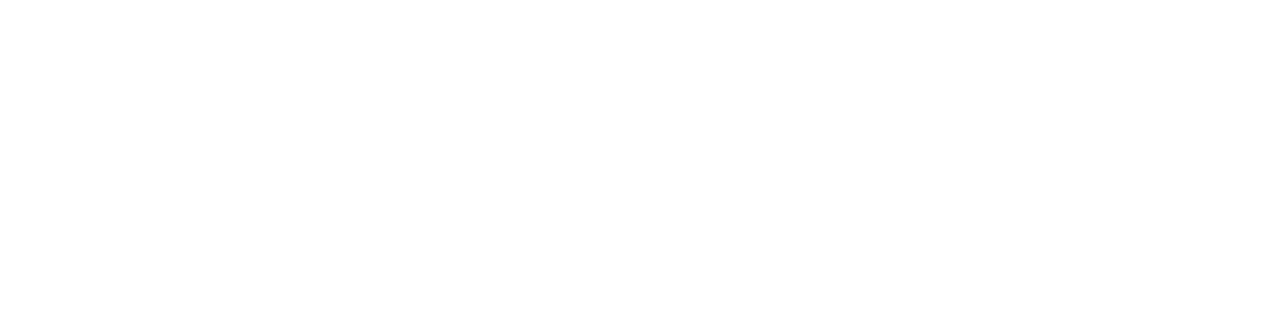
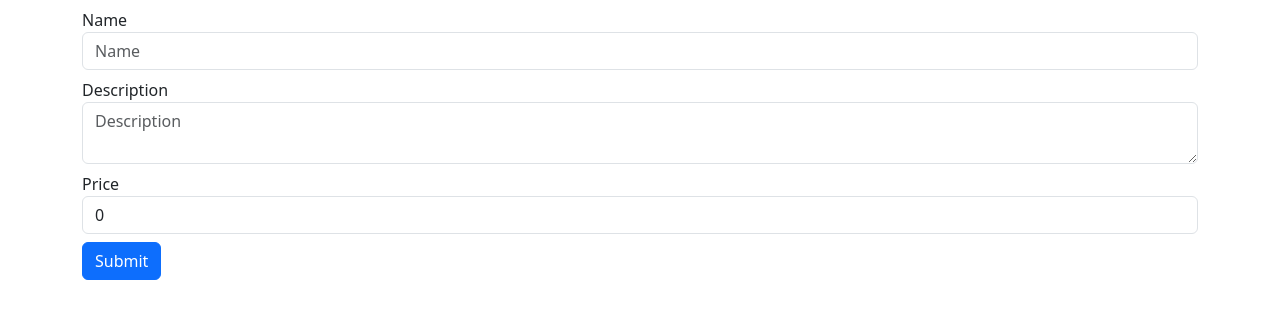
Before and after one commit to mtolzdor/EAuction, a React (Vite) app in the folder ReactWeb/: page /item/add in a window 1280 px wide. Before the commit this address had no page. Shown: the top 318 px of the page. Built offline with nearby package versions, Linux system fonts and the light colour scheme.

Commit message:
created add item feature

```diff
--- /dev/null
+++ b/ReactWeb/src/item/ItemAdd.tsx
@@ -0,0 +1,24 @@
+import { useAddItem } from "../hooks/ItemHook";
+import type { Item } from "../types/Item";
+import ItemForm from "./ItemForm";
+
+const ItemAdd = () => {
+  const addItemMutation = useAddItem();
+
+  const item: Item = {
+    id: 0,
+    name: "",
+    description: "",
+    price: 0,
+    imageUrl: "",
+  };
+
+  return (
+    <ItemForm
+      item={item}
+      submitted={(item) => addItemMutation.mutate(item)}
+    ></ItemForm>
+  );
+};
+
+export default ItemAdd;
--- /dev/null
+++ b/ReactWeb/src/item/ItemForm.tsx
@@ -0,0 +1,59 @@
+import { useState } from "react";
+import type { Item } from "../types/Item";
+
+type Props = {
+  item: Item;
+  submitted: (item: Item) => void;
+};
+
+const ItemForm = ({ item, submitted }: Props) => {
+  const [itemState, setItemState] = useState<Item>({ ...item });
+
+  const onSubmit: React.MouseEventHandler<HTMLButtonElement> = async (e) => {
+    e.preventDefault();
+    submitted(itemState);
+  };
+
+  return (
+    <form className="mt-2">
+      <div className="form-group">
+        <label htmlFor="name">Name</label>
+        <input
+          type="text"
+          className="form-control"
+          placeholder="Name"
+          value={itemState.name}
+          onChange={(e) => setItemState({ ...itemState, name: e.target.value })}
+        ></input>
+      </div>
+      <div className="form-group mt-2">
+        <label htmlFor="description">Description</label>
+        <textarea
+          className="form-control"
+          placeholder="Description"
+          value={itemState.description}
+          onChange={(e) =>
+            setItemState({ ...itemState, description: e.target.value })
+          }
+        ></textarea>
+      </div>
+      <div className="form-group mt-2">
+        <label htmlFor="price">Price</label>
+        <input
+          type="number"
+          className="form-control"
+          placeholder="Price"
+          value={itemState.price}
+          onChange={(e) =>
+            setItemState({ ...itemState, price: parseInt(e.target.value) })
+          }
+        ></input>
+      </div>
+      <button className="btn btn-primary mt-2" onClick={onSubmit}>
+        Submit
+      </button>
+    </form>
+  );
+};
+
+export default ItemForm;
--- a/ReactWeb/src/item/ItemList.tsx
+++ b/ReactWeb/src/item/ItemList.tsx
@@ -1,6 +1,6 @@
 import type { Item } from "../types/Item";
 import { useFetchItems } from "../hooks/ItemHook";
-import { useNavigate } from "react-router";
+import { Link, useNavigate } from "react-router";
 
 const ItemList = () => {
   const nav = useNavigate();
@@ -25,7 +25,7 @@
         <tbody>
           {data &&
             data.map((item: Item) => (
-              <tr key={item.id} onClick={() => nav(`/house/${item.id}`)}>
+              <tr key={item.id} onClick={() => nav(`/item/${item.id}`)}>
                 <td>{item.id}</td>
                 <td>{item.name}</td>
                 <td>{item.price}</td>
@@ -40,6 +40,9 @@
             ))}
         </tbody>
       </table>
+      <Link className="btn btn-primary" to="/item/add">
+        Add
+      </Link>
     </div>
   );
 };
--- a/ReactWeb/src/main/App.tsx
+++ b/ReactWeb/src/main/App.tsx
@@ -2,6 +2,7 @@
 import ItemList from "../item/ItemList";
 import { BrowserRouter, Route, Routes } from "react-router";
 import ItemDetail from "../item/ItemDetail";
+import ItemAdd from "../item/ItemAdd";
 
 function App() {
   return (
@@ -9,7 +10,8 @@
       <div className="container">
         <Routes>
           <Route path="/" element={<ItemList />}></Route>
-          <Route path="house/:id" element={<ItemDetail />}></Route>
+          <Route path="item/:id" element={<ItemDetail />}></Route>
+          <Route path="item/add" element={<ItemAdd />}></Route>
         </Routes>
       </div>
     </BrowserRouter>
```
Also changed, not shown: 1 other file (tests, documents, lock files or other folders).
